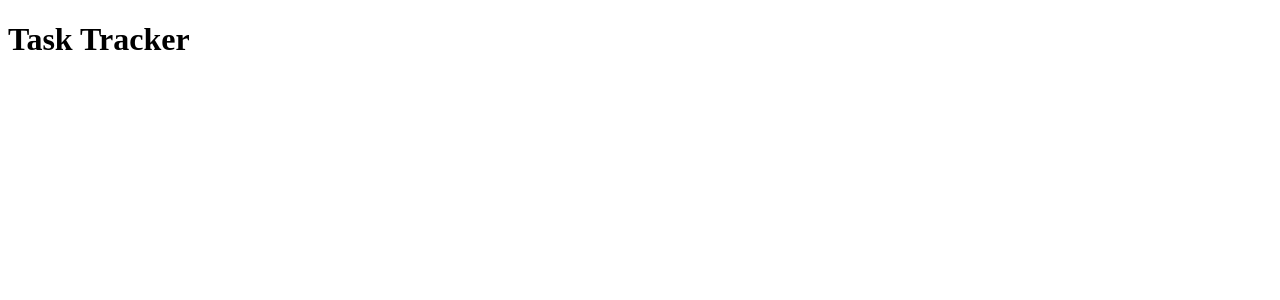
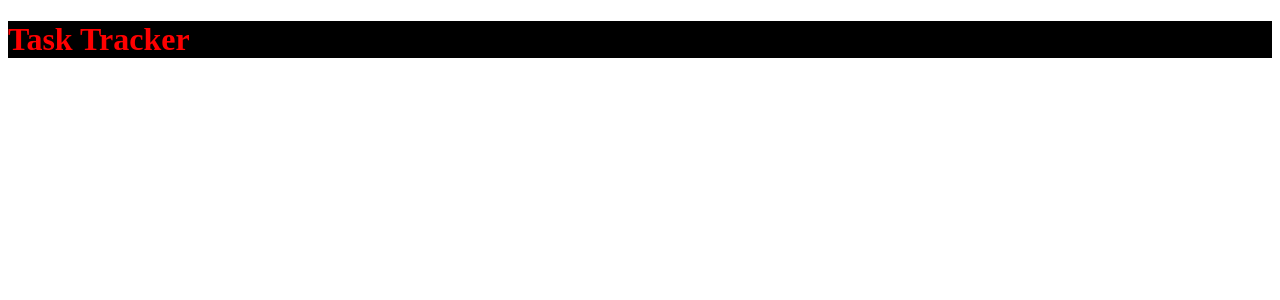
Before and after one commit to ericmaniraguha/react-crush-course, a React (Create React App) app: page / in a window 1280 px wide. Shown: the top 300 px of the page. Built offline with nearby package versions, Linux system fonts and the light colour scheme.

Commit message:
working with css using react

```diff
--- a/src/components/Header.js
+++ b/src/components/Header.js
@@ -3,7 +3,7 @@ import propTypes from 'prop-types';
 const Header = ({ title }) => {
   return (
     <header>
-      <h1>{title}</h1>
+      <h1 style={headingStyle}>{title}</h1>
     </header>
   );
 };
@@ -16,4 +16,9 @@ Header.propTypes = {
   title: propTypes.string.isRequired,
 };
 
+const headingStyle = {
+  color: 'red',
+  backgroundColor: 'black',
+};
+
 export default Header;
```
